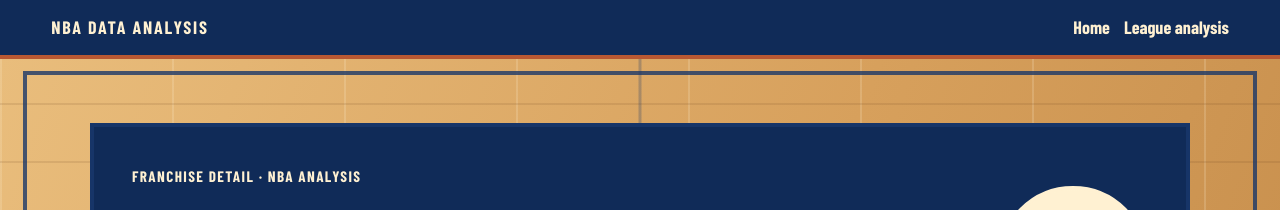
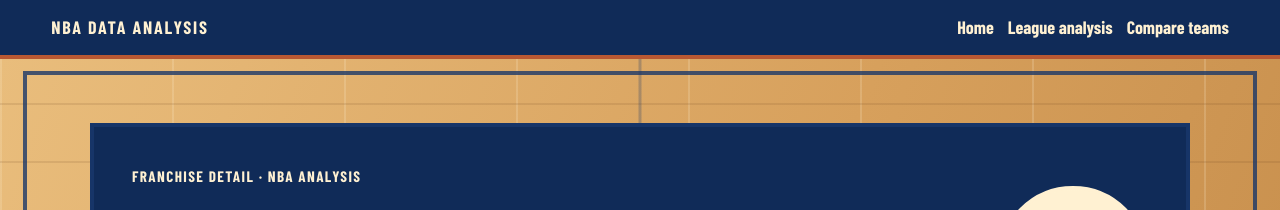
Before and after one commit to 21mhynes/NBA-data-analysis, a Flask app: page /team/ATL in a window 1280 px wide. Shown: the top 210 px of the page. Run offline with Flask 3, Linux system fonts and the light colour scheme; some web fonts are replaced; grey boxes are pictures that could not be loaded.

Commit message:
Add Compare Teams navigation link

```diff
--- a/templates/team.html
+++ b/templates/team.html
@@ -65,7 +65,7 @@
 <body>
   <header>
     <div class="brand">NBA Data Analysis</div>
-    <nav class="subnav"><a href="{{ url_for('home') }}">Home</a><a href="{{ url_for('league_analysis') }}">League analysis</a></nav>
+    <nav class="subnav"><a href="{{ url_for('home') }}">Home</a><a href="{{ url_for('league_analysis') }}">League analysis</a><a href="{{ url_for('compare_teams') }}">Compare teams</a></nav>
   </header>
   <main>
     <section class="team-hero">
```
